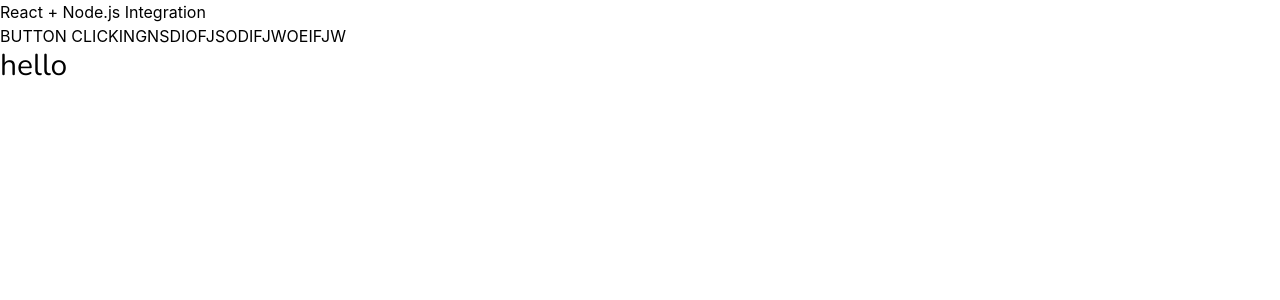
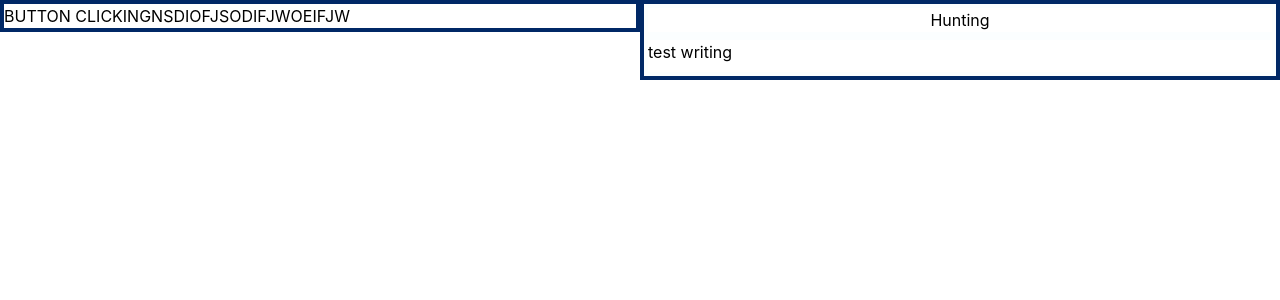
Before and after one commit to dut-inc/baer-clicker-2, a React (Create React App) app in the folder client/: page / in a window 1280 px wide. Shown: the top 300 px of the page. Built offline with nearby package versions, Linux system fonts and the light colour scheme; no server answers.

Commit message:
laptop commit

```diff
--- /dev/null
+++ b/client/src/components/upgrademodule.js
@@ -0,0 +1,7 @@
+export default function UpgradeModule(){
+    return (
+        <div className="border-background border-4 w-[100%] h-10">
+            test writing
+        </div>
+    );
+}
--- a/client/src/index.js
+++ b/client/src/index.js
@@ -4,7 +4,6 @@
 import './index.css';
 import App from './pages/App';
 import { Login, Register } from './pages/Login'
-import MainPage from './pages/MainPage';
 import reportWebVitals from './reportWebVitals';
 
 const root = ReactDOM.createRoot(document.getElementById('root'));
@@ -16,7 +15,6 @@
     <Route path='/' element={<App />} />
     <Route path="login" element={<Login/>} />
     <Route path="register" element={<Register/>} />
-    <Route path="clickergame" element={<MainPage/>} />
   </Routes>
   </BrowserRouter>
   </React.StrictMode>
--- a/client/src/pages/App.js
+++ b/client/src/pages/App.js
@@ -1,4 +1,5 @@
 import React, { useState, useEffect, useRef } from 'react';
+import UpgradeModule from '../components/upgrademodule';
 
 function App() {
   let [data, setData] = useState({});
@@ -54,10 +55,16 @@
 
     return (
         <div>
-            <h1>React + Node.js Integration</h1>
+          <div className='border-primary border-4 h-[100%] w-[50%] float-left'>
             <div ref = {clickRef}>{data.clicks}</div>
             <div onClick={() => handleClick()} className="">BUTTON CLICKINGNSDIOFJSODIFJWOEIFJW</div>
-            <h2 className="font-header text-3xl">hello</h2>
+          </div>
+          <div className='border-4 border-primary w-[50%] float-right'>
+            <div className='border-4 border-background text-center'>
+              Hunting
+            </div>
+            <UpgradeModule />
+          </div>
         </div>
     );
 }
--- a/client/src/pages/MainPage.js
+++ /dev/null
@@ -1,11 +0,0 @@
-import React from 'react';
-
-function MainPage(){
-    return (
-        <div className='w-200 h-200'>
-
-        </div>
-    );
-}
-
-export default MainPage;
```
